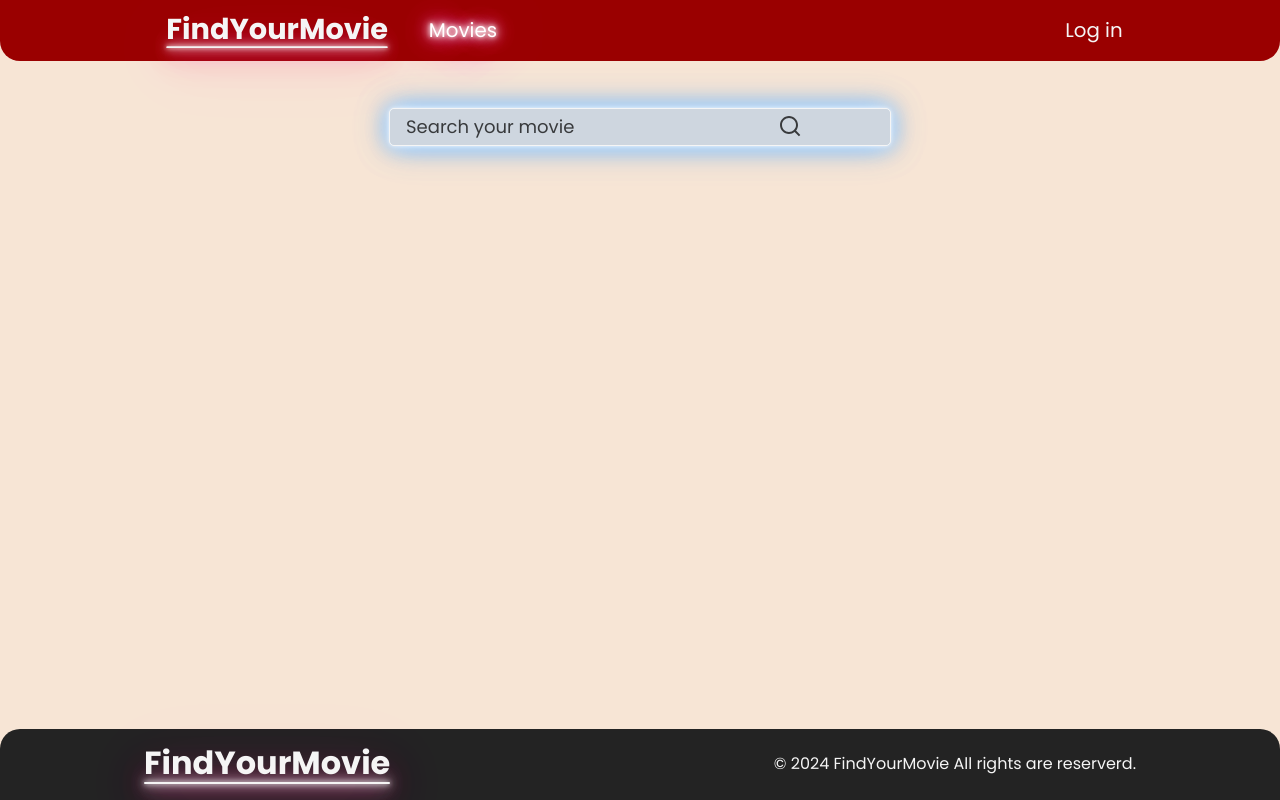
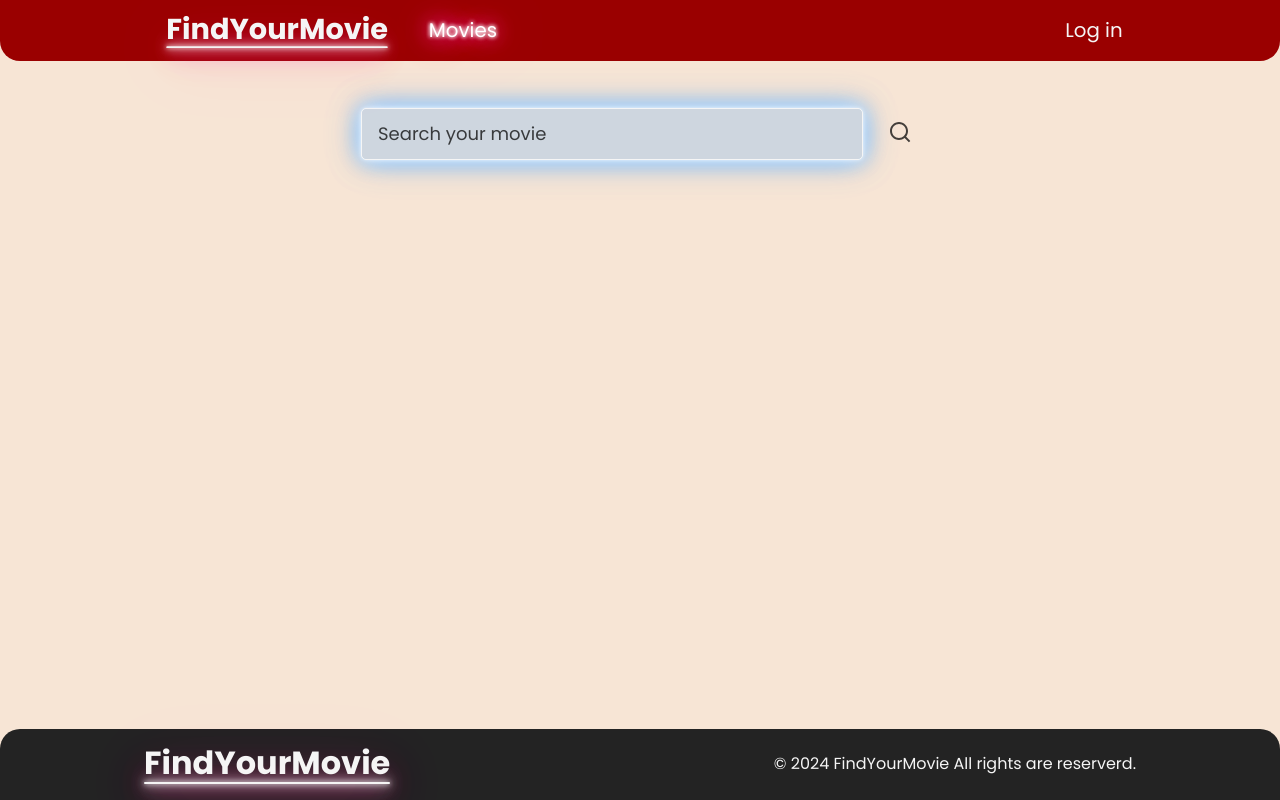
Before and after one commit to andrewwwmatsko/goit-react-hw-05, a React (Vite) app: page /movies in a window 1280 px wide. Built offline with nearby package versions, Linux system fonts and the light colour scheme; a web font is replaced by a local one.

Commit message:
adaptive design

```diff
--- a/src/components/BackToButton/BackToButton.module.css
+++ b/src/components/BackToButton/BackToButton.module.css
@@ -1,10 +1,9 @@
 .button {
   color: black;
   font-weight: 600;
+  font-size: 22px;
   text-decoration: underline;
   text-decoration-thickness: 3px;
   cursor: pointer;
-  position: absolute;
-  top: -40px;
-  left: 32px;
+  margin-bottom: 20px;
 }
--- a/src/components/Navigation/Navigation.module.css
+++ b/src/components/Navigation/Navigation.module.css
@@ -70,9 +70,9 @@
 }
 .isActive {
   color: #ffffff;
-  text-shadow: #fff 0px 0px 5px, #fff 0px 0px 10px, #fff 0px 0px 15px,
-    #ff2d95 0px 0px 20px, #ff2d95 0px 0px 30px, #ff2d95 0px 0px 40px,
-    #ff2d95 0px 0px 50px, #ff2d95 0px 0px 75px;
+  text-shadow: #fff 0px 0px 5px, #fff 0px 0px 5px, #ff2d95 0px 0px 20px,
+    #ff2d95 0px 0px 30px, #ff2d95 0px 0px 40px, #ff2d95 0px 0px 50px,
+    #ff2d95 0px 0px 75px;
 }
 
 .menuIcon {
--- a/src/components/SearchForm/SearchForm.module.css
+++ b/src/components/SearchForm/SearchForm.module.css
@@ -1,17 +1,18 @@
 .form {
-  position: relative;
   margin-bottom: 30px;
   display: flex;
   justify-content: center;
+  align-items: center;
+  gap: 20px;
 }
 
 .search {
   width: 500px;
-  padding: 8px 30px 8px 16px;
+  padding: 15px 30px 15px 16px;
   border: none;
   border-radius: 4px;
   background-color: #4da6ff3d;
-  color: black;
+  color: rgba(0, 0, 0, 0.52);
   transition: background-color 250ms ease-in-out;
   font-size: 18px;
 
@@ -20,6 +21,7 @@
 
 .search:focus {
   outline: 1px solid whitesmoke;
+  color: black;
 
   box-shadow: #fff 0px 0px 5px, #fff 0px 0px 15px, #4da6ff 0px 0px 20px,
     #4da6ff8f 0px 0px 30px, #4da6ff3d 0px 0px 40px;
@@ -33,8 +35,4 @@
   cursor: pointer;
   background-color: transparent;
   border: none;
-
-  position: absolute;
-  top: 4px;
-  right: 400px;
 }
--- a/src/components/SimilarMovies/SimilarMovies.jsx
+++ b/src/components/SimilarMovies/SimilarMovies.jsx
@@ -27,7 +27,9 @@ export default function SimilarMovies({ movieId }) {
       {similarMovies.length > 0 && (
         <div className={css.similarMoviesList}>
           <h4 className={css.subtitle}>You may also like</h4>
-          <MovieList movies={similarMovies} />
+          <div>
+            <MovieList movies={similarMovies} />
+          </div>
         </div>
       )}
       {error && <Error />}
--- a/src/components/SimilarMovies/SimilarMovies.module.css
+++ b/src/components/SimilarMovies/SimilarMovies.module.css
@@ -4,3 +4,16 @@
 .subtitle {
   margin-bottom: 30px;
 }
+
+@media screen and (max-width: 1439px) {
+  .similarMoviesList > div {
+    max-width: 768px;
+    margin: 0 auto;
+  }
+}
+
+@media screen and (min-width: 1440px) {
+  .similarMoviesList > div {
+    max-width: 1440px;
+  }
+}
--- a/src/pages/MovieDetailsPage/MovieDetailsPage.jsx
+++ b/src/pages/MovieDetailsPage/MovieDetailsPage.jsx
@@ -51,6 +51,7 @@ export default function MovieDetailsPage() {
           <div className={css.container}>
             <BackToButton to={backLinkRef.current}>Back</BackToButton>
 
+            <h2 className={css.bigScreenTitle}>{movie.title}</h2>
             <div className={css.mainPage}>
               <img
                 src={createPosterUrl(
@@ -59,12 +60,13 @@ export default function MovieDetailsPage() {
                   400
                 )}
                 alt={movie.title}
-                width={400}
-                height={600}
                 className={css.image}
               />
+
+              <div>
+                <h2 className={css.title}>{movie.title}</h2>
+
                 <div className={css.movieInfo}>
-                <h2 className={css.title}>{movie.title}</h2>
                   <a
                     href={movie.homepage}
                     target="_blank"
@@ -73,7 +75,8 @@ export default function MovieDetailsPage() {
                   >
                     Watch here
                   </a>
-                <h3 className={css.subtitle}>{movie.release_date}</h3>
+
+                  <h3 className={css.releaseDate}>{movie.release_date}</h3>
 
                   <div className={css.genresDetails}>
                     <h3 className={css.subtitle}>Genres:</h3>
@@ -126,6 +129,7 @@ export default function MovieDetailsPage() {
                   </div>
                 </div>
               </div>
+            </div>
 
             <div className={css.additionalInfo}>
               <NavLink to="cast" className={createNalLinkClass}>
--- a/src/pages/MovieDetailsPage/MovieDetailsPage.module.css
+++ b/src/pages/MovieDetailsPage/MovieDetailsPage.module.css
@@ -1,35 +1,40 @@
 .section {
-  padding: 50px 0;
+  padding: 20px 0;
 }
 
 .container {
-  max-width: 1584px;
+  max-width: 360px;
   margin: 0 auto;
-  padding: 0 72px;
-  position: relative;
-}
-
-.mainPage {
-  display: flex;
-  gap: 40px;
-  margin-bottom: 40px;
+  padding: 0 8px;
 }
 
 .image {
   border-radius: 8px;
+  width: 300px;
+  height: 400px;
+  margin-bottom: 30px;
 }
 
+.bigScreenTitle {
+  font-size: 38px;
+  margin-bottom: 20px;
+  max-width: 590px;
+}
 .title {
-  font-size: 48px;
-  margin-bottom: 40px;
+  font-size: 38px;
+  margin-bottom: 20px;
   max-width: 590px;
+  display: none;
 }
 
 .subtitle {
-  font-size: 18px;
+  font-size: 22px;
+  font-weight: bolder;
+  margin-bottom: 10px;
 }
-.subtitle:first-of-type {
-  margin-bottom: 8px;
+
+.releaseDate {
+  margin-bottom: 20px;
 }
 
 .homepageLink {
@@ -48,10 +53,14 @@
   transition: box-shadow 250ms ease-in-out;
 }
 
+.movieInfoList {
+  display: flex;
+  flex-direction: column;
+  gap: 15px;
+}
+
 .genresDetails,
 .countryDetails {
-  display: flex;
-  gap: 55px;
   margin-bottom: 8px;
 }
 
@@ -63,6 +72,8 @@
 .countryList {
   display: flex;
   gap: 5px;
+  align-items: center;
+  flex-wrap: wrap;
 }
 
 .genreItem,
@@ -89,34 +100,25 @@
 }
 
 .language {
-  display: flex;
-  gap: 30px;
   margin-bottom: 8px;
 }
 
 .duration {
-  display: flex;
-  gap: 40px;
   margin-bottom: 8px;
 }
 
 .vote {
-  display: flex;
-  gap: 80px;
   margin-bottom: 8px;
 }
 
 .descriptionWrapper {
   max-width: 590px;
   margin-bottom: 20px;
-
-  display: flex;
-  gap: 15px;
 }
 
 .movieSubtitle {
   margin-bottom: 8px;
-  font-size: 18px;
+  font-size: 22px;
 }
 
 .additionalInfo {
@@ -144,3 +146,86 @@
   text-decoration-thickness: 3px;
   text-decoration-color: rgb(154, 0, 0);
 }
+
+@media screen and (min-width: 768px) {
+  .container {
+    max-width: 768px;
+    padding: 0 16px;
+  }
+  .mainPage {
+    display: flex;
+    gap: 40px;
+    margin-bottom: 40px;
+  }
+
+  .movieInfo {
+    order: 3;
+    flex-grow: 2;
+    flex-wrap: wrap;
+  }
+  .image {
+    width: 400px;
+    height: 600px;
+  }
+}
+
+@media screen and (min-width: 1024px) {
+  .container {
+    max-width: 1024px;
+    padding: 0 32px;
+  }
+  .bigScreenTitle {
+    display: none;
+  }
+  .title {
+    display: block;
+  }
+
+  .countryDetails,
+  .genresDetails,
+  .language,
+  .duration,
+  .vote {
+    align-items: baseline;
+  }
+
+  .countryDetails {
+    display: flex;
+    gap: 59px;
+  }
+
+  .genresDetails {
+    display: flex;
+    gap: 65px;
+    align-items: baseline;
+  }
+
+  .language {
+    display: flex;
+    gap: 32px;
+  }
+
+  .duration {
+    display: flex;
+    gap: 46px;
+  }
+
+  .vote {
+    display: flex;
+    gap: 93px;
+  }
+
+  .descriptionWrapper {
+    display: flex;
+    gap: 15px;
+  }
+}
+
+@media screen and (min-width: 1440px) {
+  .container {
+    max-width: 1440px;
+  }
+  .mainPage {
+    gap: 60px;
+  }
+}
```
Lines whose indentation alone changed are shown as unchanged.
